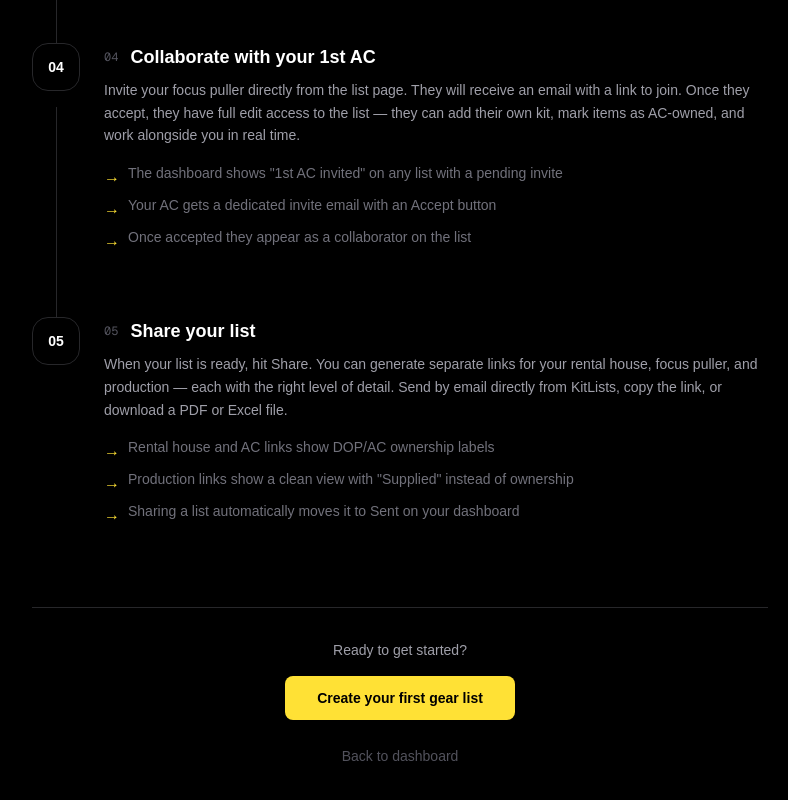
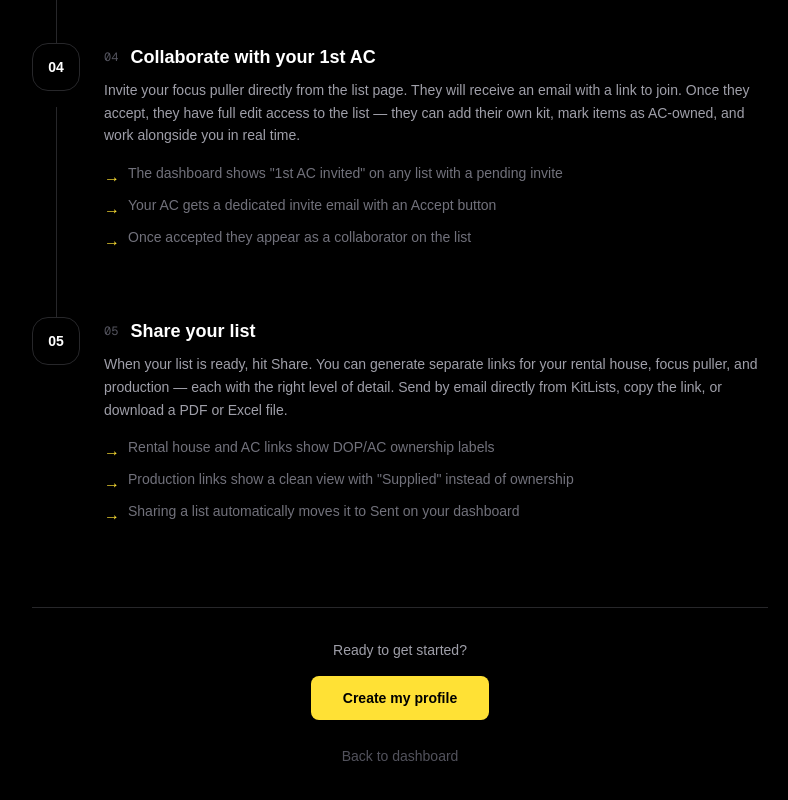
Before and after one commit to kitlistsapp/kitlists, a Next.js app: page /getting-started in a window 1280 px wide. Shown: the part 1037-1837 px from the top of the page, without its empty margins (240-1028 px from the left). Built offline with nearby package versions, Linux system fonts and the light colour scheme; no server answers.

Commit message:
fix: getting started CTA → Create my profile linking to /profile

```diff
--- a/app/getting-started/page.tsx
+++ b/app/getting-started/page.tsx
@@ -116,9 +116,9 @@ export default function GettingStartedPage() {
         {/* CTA */}
         <div className="mt-16 pt-8 border-t border-zinc-800 text-center space-y-4">
           <p className="text-zinc-400 text-sm">Ready to get started?</p>
-          <a href="/lists/new"
+          <a href="/profile"
             className="inline-block bg-[#FFE135] hover:bg-yellow-300 text-black font-semibold px-8 py-3 rounded-lg text-sm transition-colors">
-            Create your first gear list
+            Create my profile
           </a>
           <div className="pt-2">
             <a href="/dashboard" className="text-zinc-600 hover:text-zinc-400 text-sm transition-colors">
```
